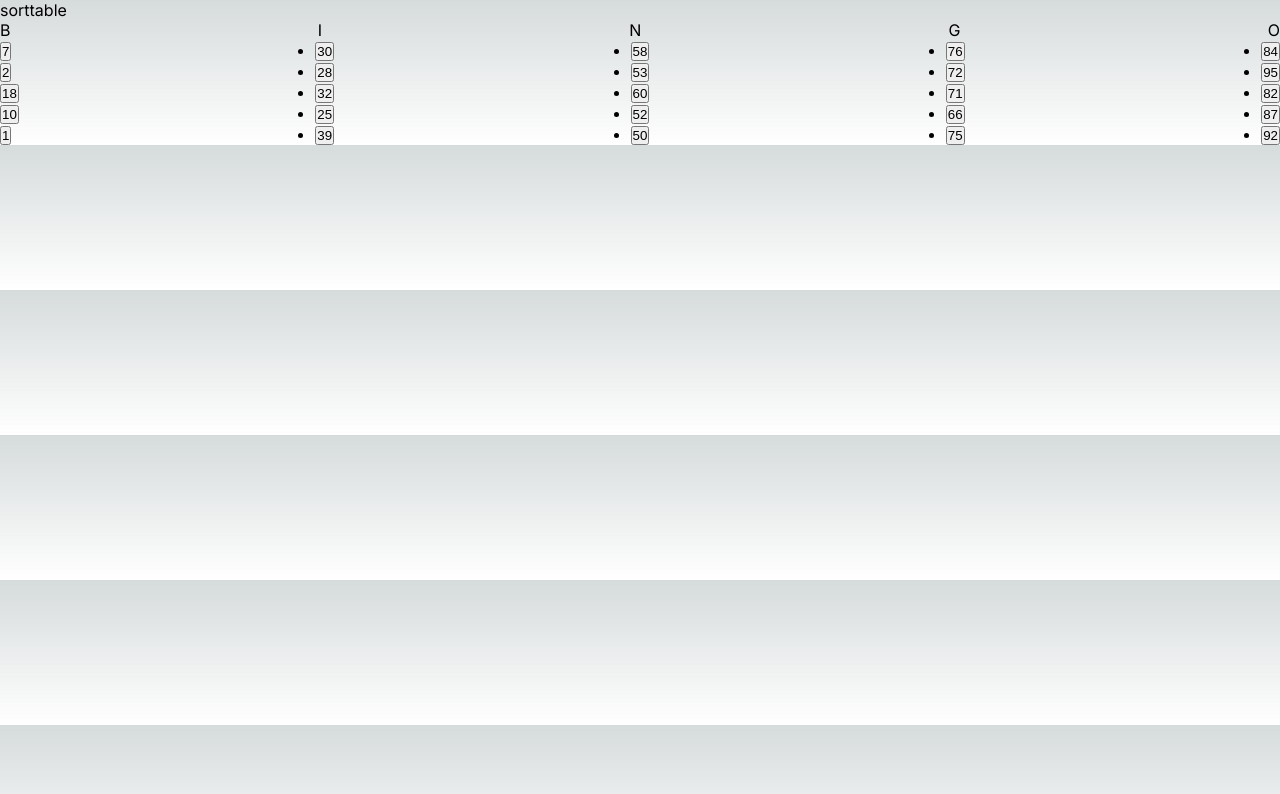
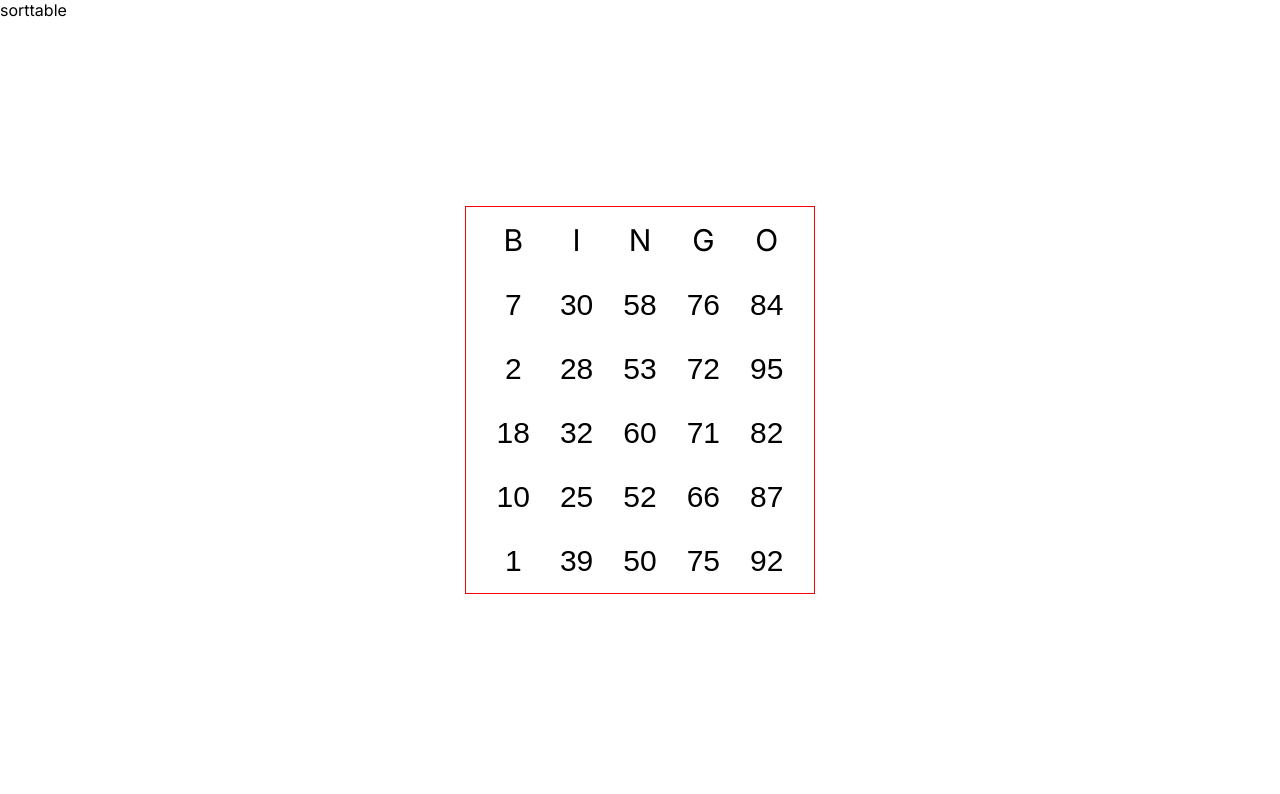
Before and after one commit to Davidlblanco/bingo, a Next.js app: page / in a window 1280 px wide. Shown: the top 794 px of the page. Built offline with nearby package versions, Linux system fonts and the light colour scheme.

Commit message:
table style

```diff
--- a/src/app/globals.css
+++ b/src/app/globals.css
@@ -1,4 +1,4 @@
-:root {
+/* :root {
   --max-width: 1100px;
   --border-radius: 12px;
   --font-mono: ui-monospace, Menlo, Monaco, "Cascadia Mono", "Segoe UI Mono",
@@ -71,7 +71,7 @@
     --card-rgb: 100, 100, 100;
     --card-border-rgb: 200, 200, 200;
   }
-}
+} */
 
 * {
   box-sizing: border-box;
@@ -85,7 +85,7 @@ body {
   overflow-x: hidden;
 }
 
-body {
+/* body {
   color: rgb(var(--foreground-rgb));
   background: linear-gradient(
       to bottom,
@@ -93,15 +93,15 @@ body {
       rgb(var(--background-end-rgb))
     )
     rgb(var(--background-start-rgb));
-}
+} */
 
 a {
   color: inherit;
   text-decoration: none;
 }
-
+/*
 @media (prefers-color-scheme: dark) {
   html {
     color-scheme: dark;
   }
-}
+} */
--- a/src/app/page.module.css
+++ b/src/app/page.module.css
@@ -1,15 +1,29 @@
-/* body{background: white;} */
 .fullTable,.fullTableTitle{
   display: flex;
-  justify-content: space-between;
-
+  justify-content: center;
 }
-
-
+.fullTable ul{
+  list-style: none;
+}
+.fullTable button,.fullTable p{
+  background: none;
+  border: none;
+  font-size: 30px;
+  width: 100%;
+  text-align: center;
+  text-transform: uppercase;
+  padding: 15px;
+}
+.tableHolder{
+  border: 1px solid red;
+  width: 100%;
+  max-width: 350px;
+  font-size: 30px;
+  position: absolute;
+  top: 50%;
+  left: 50%;
+  transform: translate(-50% , -50%);
+}
 .active{
   background: red;
 }
-.active button{
-  background: none;
-  border: none;
-}
--- a/src/app/page.tsx
+++ b/src/app/page.tsx
@@ -10,6 +10,8 @@ export default function Home() {
   const [numbers,setNumbers] = useState<number[][]>([])
 
   const columns = [1,21,41,61,81];
+
+  const bingo = ['b','i','n','g','o'];
   const generateTable = (min:number) =>{
     const max = min + 19
     const finalArr :number[]= []
@@ -26,7 +28,6 @@ export default function Home() {
       setNumbers(newTable)
     }
     ,[])
-    console.log('setNumbers',selectedNumbers)
    const handleClick = (number:number) => {
     if(selectedNumbers.includes(number)){
       setSelectedNumbers(selectedNumbers.filter(item=>item!=number))
@@ -37,17 +38,11 @@ export default function Home() {
   return (
    <div>
     <Header/>
-    <div>
-      <div className={styles.fullTableTitle}>
-            <p>B</p>
-            <p>I</p>
-            <p>N</p>
-            <p>G</p>
-            <p>O</p>
-          </div>
+    <div className={styles.tableHolder}>
       <div className={styles.fullTable}>
         {columns.map((itm,idx)=>
           <ul key={itm}>
+            <li><p>{bingo[idx]}</p></li>
             {numbers[idx]?.map(item=>
               <li key={item} className={selectedNumbers.includes(item)?styles.active:''}>
                 <button onClick={()=>handleClick(item)}>{item}</button>
```
